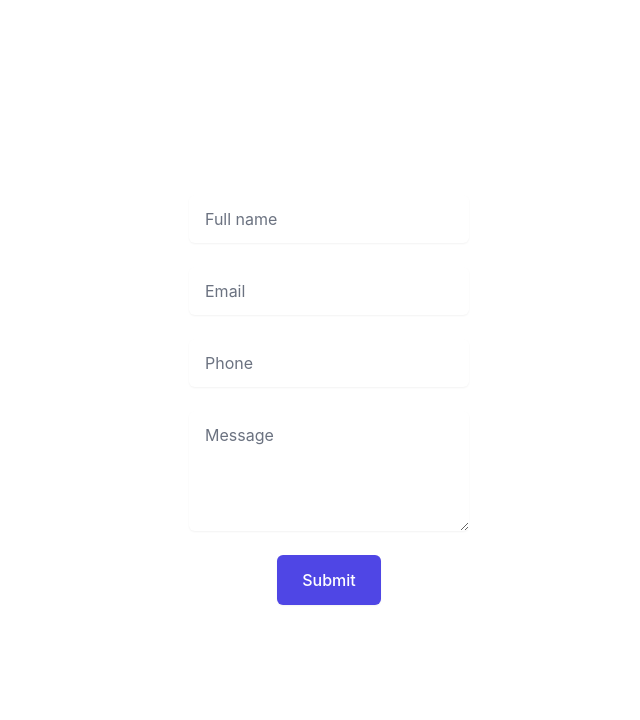
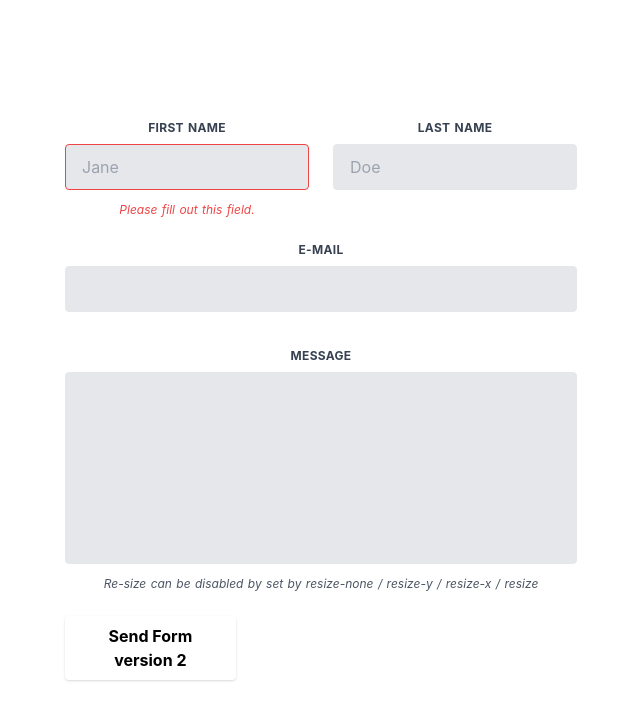
Before and after one commit to nrm176/nuxt-tailwind-netlify-form-app, a Nuxt app: page /contact in a window 1280 px wide. Shown: the top 720 px of the page, without its empty margins (319-959 px from the left). Built offline with nearby package versions, Linux system fonts and the light colour scheme.

Commit message:
use new form pattern

```diff
--- a/components/Form.vue
+++ b/components/Form.vue
@@ -1,42 +1,95 @@
 <template>
-  <div class="bg-white py-16 px-4 sm:px-6 lg:col-span-3 lg:py-24 lg:px-8 xl:pl-12">
-    <div class="max-w-lg mx-auto lg:max-w-none">
-      <form method="POST" class="grid grid-cols-1 gap-y-6"
-            name="simpleContactForm" data-netlify="true" data-netlify-recaptcha="true"
-            id="simple-contact-form"
-            netlify-honeypot="bot-field" action="/thankyou"
+  <form
+      class="w-full max-w-lg"
+      name="simpleContactFormVersion2"
+      method="POST"
+      data-netlify="true"
+      data-netlify-recaptcha="true"
+      id="simple-contact-form-version-2"
   >
-        <input type="hidden" name="form-name" value="simpleContactForm" />
-        <div>
-          <label for="full_name" class="sr-only">Full name</label>
-          <input type="text" name="full_name" id="full_name" autocomplete="name" class="block w-full shadow-sm py-3 px-4 placeholder-gray-500 focus:ring-indigo-500 focus:border-indigo-500 border-gray-300 rounded-md" placeholder="Full name">
+    <!-- First and last name -->
+    <div class="flex flex-wrap -mx-3 mb-6">
+      <div class="w-full md:w-1/2 px-3 mb-6 md:mb-0">
+        <label
+            class="block uppercase tracking-wide text-gray-700 text-xs font-bold mb-2"
+            for="grid-first-name"
+        >
+          First Name
+        </label>
+        <input
+            name="first_name"
+            class="appearance-none block w-full bg-gray-200 text-gray-700 border border-red-500 rounded py-3 px-4 mb-3 leading-tight focus:outline-none focus:bg-white"
+            id="grid-first-name"
+            type="text"
+            placeholder="Jane"
+        />
+        <p class="text-red-500 text-xs italic">Please fill out this field.</p>
       </div>
-        <div>
-          <label for="email" class="sr-only">Email</label>
-          <input id="email" name="email" type="email" autocomplete="email" class="block w-full shadow-sm py-3 px-4 placeholder-gray-500 focus:ring-indigo-500 focus:border-indigo-500 border-gray-300 rounded-md" placeholder="Email">
+      <div class="w-full md:w-1/2 px-3">
+        <label
+            class="block uppercase tracking-wide text-gray-700 text-xs font-bold mb-2"
+            for="grid-last-name"
+        >
+          Last Name
+        </label>
+        <input
+            name="last_name"
+            class="appearance-none block w-full bg-gray-200 text-gray-700 border border-gray-200 rounded py-3 px-4 leading-tight focus:outline-none focus:bg-white focus:border-gray-500"
+            id="grid-last-name"
+            type="text"
+            placeholder="Doe"
+        />
       </div>
-        <div>
-          <label for="phone" class="sr-only">Phone</label>
-          <input type="text" name="phone" id="phone" autocomplete="tel" class="block w-full shadow-sm py-3 px-4 placeholder-gray-500 focus:ring-indigo-500 focus:border-indigo-500 border-gray-300 rounded-md" placeholder="Phone">
     </div>
-        <div>
-          <label for="message" class="sr-only">Message</label>
-          <textarea id="message" name="message" rows="4" class="block w-full shadow-sm py-3 px-4 placeholder-gray-500 focus:ring-indigo-500 focus:border-indigo-500 border-gray-300 rounded-md" placeholder="Message"></textarea>
+    <!-- Email -->
+    <div class="flex flex-wrap -mx-3 mb-6">
+      <div class="w-full px-3">
+        <label
+            class="block uppercase tracking-wide text-gray-700 text-xs font-bold mb-2"
+            for="grid-email"
+        >
+          E-mail
+        </label>
+        <input
+            name="user_email"
+            class="appearance-none block w-full bg-gray-200 text-gray-700 border border-gray-200 rounded py-3 px-4 mb-3 leading-tight focus:outline-none focus:bg-white focus:border-gray-500"
+            id="grid-email"
+            type="email"
+        />
       </div>
-        <div>
-          <button type="submit" class="inline-flex justify-center py-3 px-6 border border-transparent shadow-sm text-base font-medium rounded-md text-white bg-indigo-600 hover:bg-indigo-700 focus:outline-none focus:ring-2 focus:ring-offset-2 focus:ring-indigo-500">
-            Submit
+    </div>
+    <!-- Text Message -->
+    <div class="flex flex-wrap -mx-3 mb-6">
+      <div class="w-full px-3">
+        <label
+            class="block uppercase tracking-wide text-gray-700 text-xs font-bold mb-2"
+            for="grid-message"
+        >
+          Message
+        </label>
+        <textarea
+            name="inquiry_text_area"
+            class="no-resize appearance-none block w-full bg-gray-200 text-gray-700 border border-gray-200 rounded py-3 px-4 mb-3 leading-tight focus:outline-none focus:bg-white focus:border-gray-500 h-48 resize-none"
+            id="grid-message"
+        ></textarea>
+        <p class="text-gray-600 text-xs italic">
+          Re-size can be disabled by set by resize-none / resize-y / resize-x /
+          resize
+        </p>
+      </div>
+    </div>
+    <!-- Submit Button -->
+    <div data-netlify-recaptcha="true"></div>
+    <div class="md:flex md:items-center">
+      <div class="md:w-1/3">
+        <button
+            class="shadow bg-teal-400 hover:bg-teal-400 focus:shadow-outline focus:outline-none font-bold py-2 px-4 rounded"
+            type="submit"
+        >
+          Send Form version 2
         </button>
       </div>
+      <div class="md:w-2/3"></div>
+    </div>
   </form>
-    </div>
-  </div>
 </template>
-
-<style>
-@keyframes appear {
-  0% {
-    opacity: 0;
-  }
-}
-</style>
```
Lines whose indentation alone changed are shown as unchanged.
